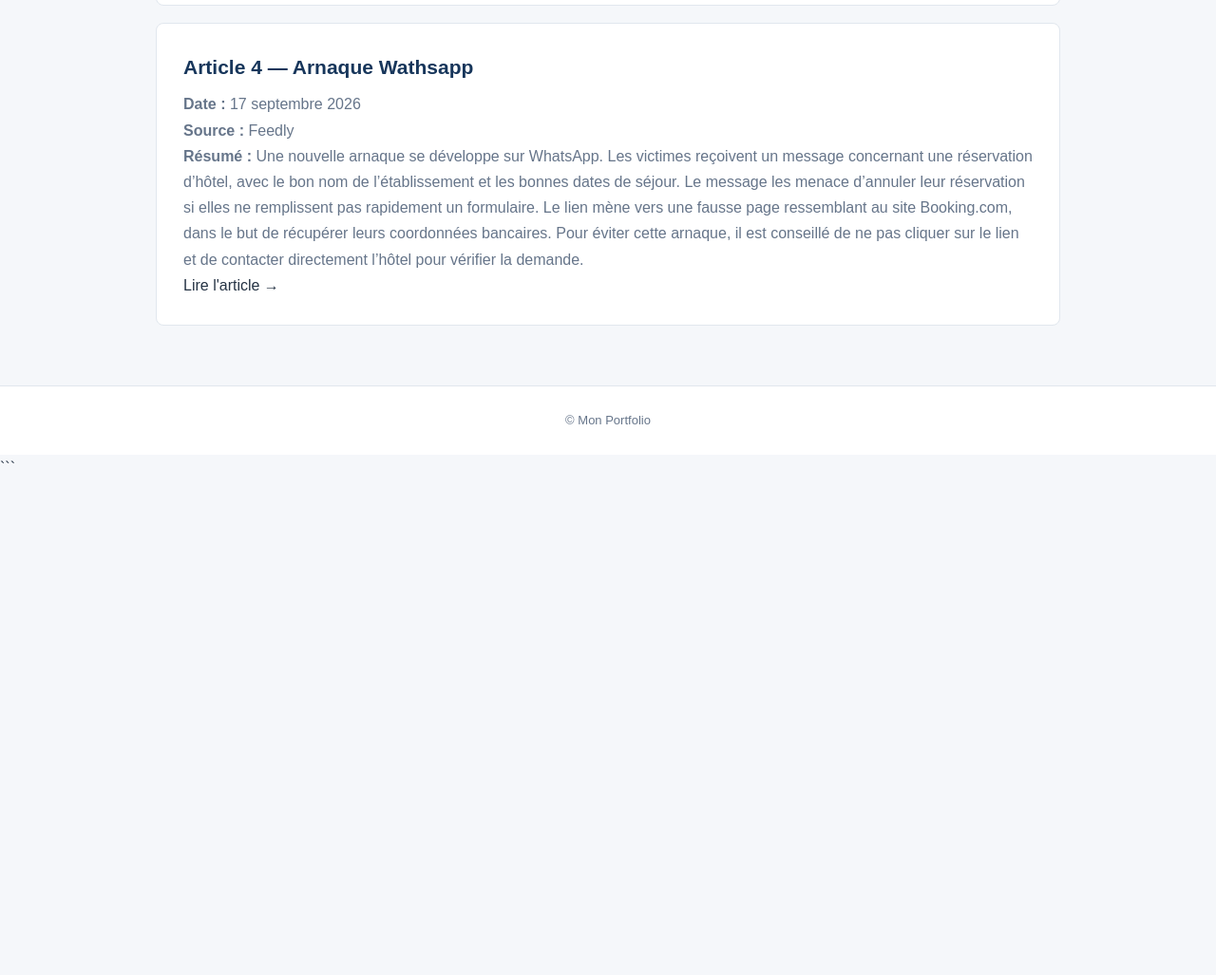
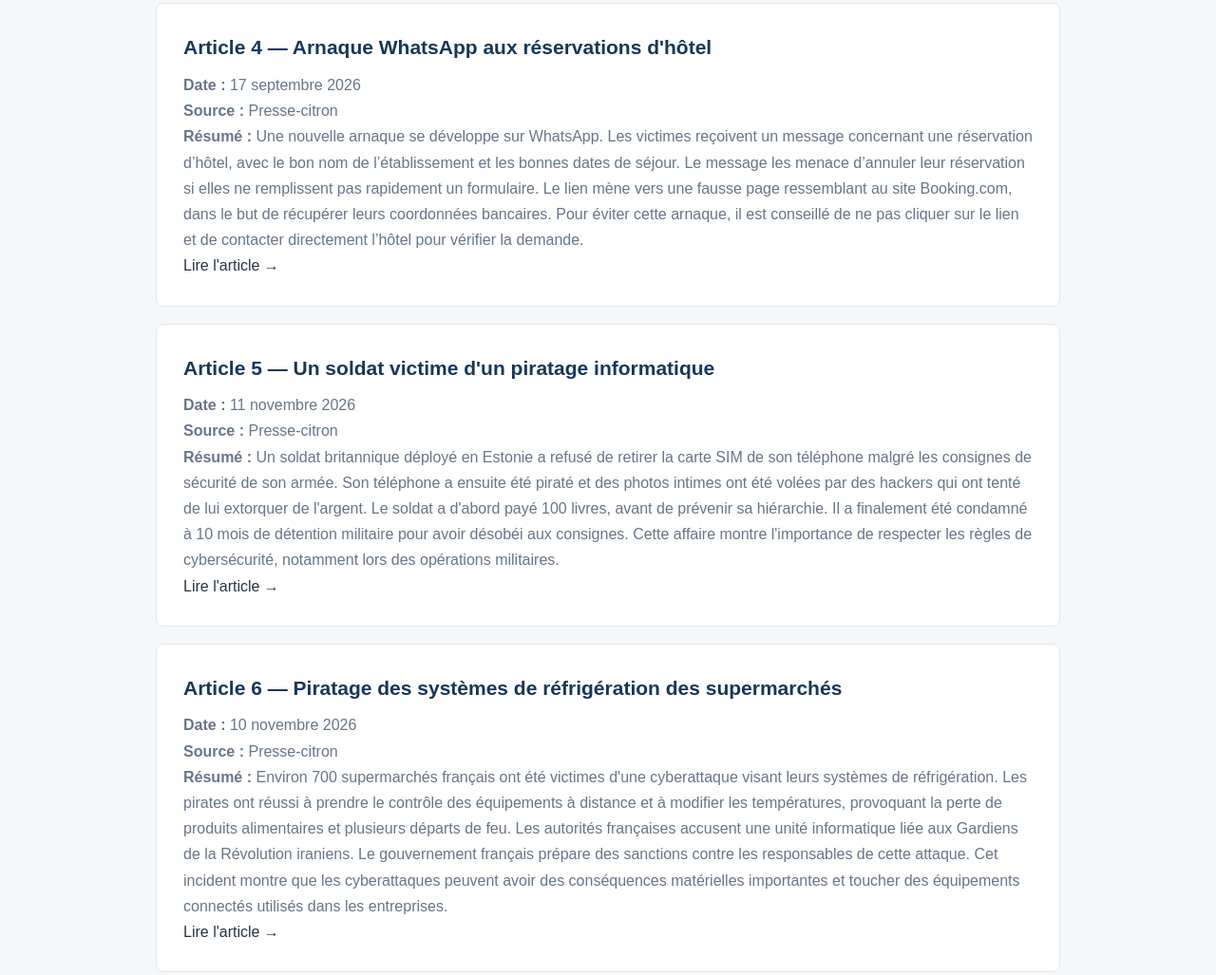
Before and after one commit to bld568/portfolio-bts-sio-fabregabin, a plain HTML site: page veille-informatique.html in a window 1280 px wide. Shown: the part 1322-2349 px from the top of the page at 95% size. Before the commit the page ends 1828 px from the top, so only its background shows below. Drawn offline with Linux system fonts and the light colour scheme; a script that the page names is missing.

Commit message:
Update articles count and fix typos in veille-informatique

````diff
--- a/veille-informatique.html
+++ b/veille-informatique.html
@@ -1,4 +1,3 @@
-```html
 <!DOCTYPE html>
 <html lang="fr">
 <head>
@@ -34,7 +33,7 @@
     <section class="hero">
       <span class="eyebrow">Veille informatique</span>
       <h1>Actualités en cybersécurité</h1>
-      <p>Retrouvez ici quatre articles récents sur les cyberattaques,
+      <p>Retrouvez ici six articles récents sur les cyberattaques,
       la protection des données et les menaces informatiques.</p>
     </section>
 
@@ -42,8 +41,7 @@
       <h2>Article 1 — Cyberattaque contre la DGFiP</h2>
       <p><strong>Date :</strong> 29 septembre 2026</p>
       <p><strong>Source :</strong> ANSSI</p>
-      <p><strong>Résumé :</strong> Une cyberattaque a touché la Direction générale des finances publiques (DGFiP). Des pirates ont réussi à récupérer des données sur certains systèmes informatiques liés aux services des impôts. Cet incident montre que les services publics peuvent être ciblés par des cybercriminels. Il est donc important de renforcer la sécurité informatique pour protéger les données des citoyens.
-</p>
+      <p><strong>Résumé :</strong> Une cyberattaque a touché la Direction générale des finances publiques (DGFiP). Des pirates ont réussi à récupérer des données sur certains systèmes informatiques liés aux services des impôts. Cet incident montre que les services publics peuvent être ciblés par des cybercriminels. Il est donc important de renforcer la sécurité informatique pour protéger les données des citoyens.</p>
       <a href="https://cyber.gouv.fr/actualites/lanssi-publie-le-rapport-dincident-sur-les-cyberattaques-ayant-touche-la-dgfip/" target="_blank" rel="noopener noreferrer">
         Lire l'article →
       </a>
@@ -53,8 +51,7 @@
       <h2>Article 2 — Fuite de données au Cnam</h2>
       <p><strong>Date :</strong> 8 octobre 2026</p>
       <p><strong>Source :</strong> Cnam</p>
-      <p><strong>Résumé :</strong> Le Conservatoire national des arts et métiers (Cnam) a été victime d'une cyberattaque en octobre 2026. Des informations concernant des élèves, d'anciens élèves et des enseignants ont pu être exposées. L'établissement a lancé des vérifications afin de comprendre l'incident et de renforcer la protection des données personnelles. Cette affaire montre que les établissements scolaires doivent eux aussi se protéger contre les cyberattaques.
-</p>
+      <p><strong>Résumé :</strong> Le Conservatoire national des arts et métiers (Cnam) a été victime d'une cyberattaque en octobre 2026. Des informations concernant des élèves, d'anciens élèves et des enseignants ont pu être exposées. L'établissement a lancé des vérifications afin de comprendre l'incident et de renforcer la protection des données personnelles. Cette affaire montre que les établissements scolaires doivent eux aussi se protéger contre les cyberattaques.</p>
       <a href="https://www.cnam.fr/actualites/institutionnel/incident-de-securite-informatique-le-cnam-mobilise-pour-proteger-les-donnees-personnelles-et-renforcer-ses-dispositifs-de-protection" target="_blank" rel="noopener noreferrer">
         Lire l'article →
       </a>
@@ -64,23 +61,42 @@
       <h2>Article 3 — Vol de données à l'AP-HP</h2>
       <p><strong>Date :</strong> 8 octobre 2026</p>
       <p><strong>Source :</strong> 01net</p>
-      <p><strong>Résumé :</strong> L'Assistance publique–Hôpitaux de Paris (AP-HP) a signalé le vol de données concernant 1 015 patients. Les pirates auraient exploité une faille liée à un logiciel utilisé pour gérer les repas dans les hôpitaux. Selon l'établissement, les données médicales n'ont pas été compromises. Cet incident montre qu'un problème de sécurité chez un prestataire informatique peut aussi mettre en danger les données d'un hôpital.
-</p>
+      <p><strong>Résumé :</strong> L'Assistance publique–Hôpitaux de Paris (AP-HP) a signalé le vol de données concernant 1 015 patients. Les pirates auraient exploité une faille liée à un logiciel utilisé pour gérer les repas dans les hôpitaux. Selon l'établissement, les données médicales n'ont pas été compromises. Cet incident montre qu'un problème de sécurité chez un prestataire informatique peut aussi mettre en danger les données d'un hôpital.</p>
       <a href="https://www.01net.com/actualites/fuite-donnees-plus-grand-chu-france-europe-ete-pirate.html" target="_blank" rel="noopener noreferrer">
         Lire l'article →
       </a>
     </section>
 
     <section class="panel">
-      <h2>Article 4 — Arnaque Wathsapp</h2>
+      <h2>Article 4 — Arnaque WhatsApp aux réservations d'hôtel</h2>
       <p><strong>Date :</strong> 17 septembre 2026</p>
-      <p><strong>Source :</strong> Feedly</p>
-      <p><strong>Résumé :</strong> Une nouvelle arnaque se développe sur WhatsApp. Les victimes reçoivent un message concernant une réservation d’hôtel, avec le bon nom de l’établissement et les bonnes dates de séjour. Le message les menace d’annuler leur réservation si elles ne remplissent pas rapidement un formulaire. Le lien mène vers une fausse page ressemblant au site Booking.com, dans le but de récupérer leurs coordonnées bancaires. Pour éviter cette arnaque, il est conseillé de ne pas cliquer sur le lien et de contacter directement l’hôtel pour vérifier la demande.
-</p>
+      <p><strong>Source :</strong> Presse-citron</p>
+      <p><strong>Résumé :</strong> Une nouvelle arnaque se développe sur WhatsApp. Les victimes reçoivent un message concernant une réservation d’hôtel, avec le bon nom de l’établissement et les bonnes dates de séjour. Le message les menace d’annuler leur réservation si elles ne remplissent pas rapidement un formulaire. Le lien mène vers une fausse page ressemblant au site Booking.com, dans le but de récupérer leurs coordonnées bancaires. Pour éviter cette arnaque, il est conseillé de ne pas cliquer sur le lien et de contacter directement l’hôtel pour vérifier la demande.</p>
       <a href="https://www.presse-citron.net/votre-reservation-dhotel-va-etre-annulee-attention-a-cette-arnaque-whatsapp-qui-se-multiplie/" target="_blank" rel="noopener noreferrer">
         Lire l'article →
       </a>
     </section>
+
+    <section class="panel">
+      <h2>Article 5 — Un soldat victime d'un piratage informatique</h2>
+      <p><strong>Date :</strong> 11 novembre 2026</p>
+      <p><strong>Source :</strong> Presse-citron</p>
+      <p><strong>Résumé :</strong> Un soldat britannique déployé en Estonie a refusé de retirer la carte SIM de son téléphone malgré les consignes de sécurité de son armée. Son téléphone a ensuite été piraté et des photos intimes ont été volées par des hackers qui ont tenté de lui extorquer de l'argent. Le soldat a d'abord payé 100 livres, avant de prévenir sa hiérarchie. Il a finalement été condamné à 10 mois de détention militaire pour avoir désobéi aux consignes. Cette affaire montre l'importance de respecter les règles de cybersécurité, notamment lors des opérations militaires.</p>
+      <a href="https://www.presse-citron.net/il-se-fait-hacker-derober-des-photos-intimes-et-finit-en-prison-lincroyable-mesaventure-de-ce-soldat-indiscipline/" target="_blank" rel="noopener noreferrer">
+        Lire l'article →
+      </a>
+    </section>
+
+    <section class="panel">
+      <h2>Article 6 — Piratage des systèmes de réfrigération des supermarchés</h2>
+      <p><strong>Date :</strong> 10 novembre 2026</p>
+      <p><strong>Source :</strong> Presse-citron</p>
+      <p><strong>Résumé :</strong> Environ 700 supermarchés français ont été victimes d'une cyberattaque visant leurs systèmes de réfrigération. Les pirates ont réussi à prendre le contrôle des équipements à distance et à modifier les températures, provoquant la perte de produits alimentaires et plusieurs départs de feu. Les autorités françaises accusent une unité informatique liée aux Gardiens de la Révolution iraniens. Le gouvernement français prépare des sanctions contre les responsables de cette attaque. Cet incident montre que les cyberattaques peuvent avoir des conséquences matérielles importantes et toucher des équipements connectés utilisés dans les entreprises.</p>
+      <a href="https://www.presse-citron.net/piratage-des-frigos-de-supermarches-la-france-prepare-des-sanctions-contre-liran-pour-dissuader-toute-nouvelle-attaque/" target="_blank" rel="noopener noreferrer">
+        Lire l'article →
+      </a>
+    </section>
+
   </main>
 
   <footer>
@@ -89,4 +105,3 @@
 
 </body>
 </html>
-```
````
